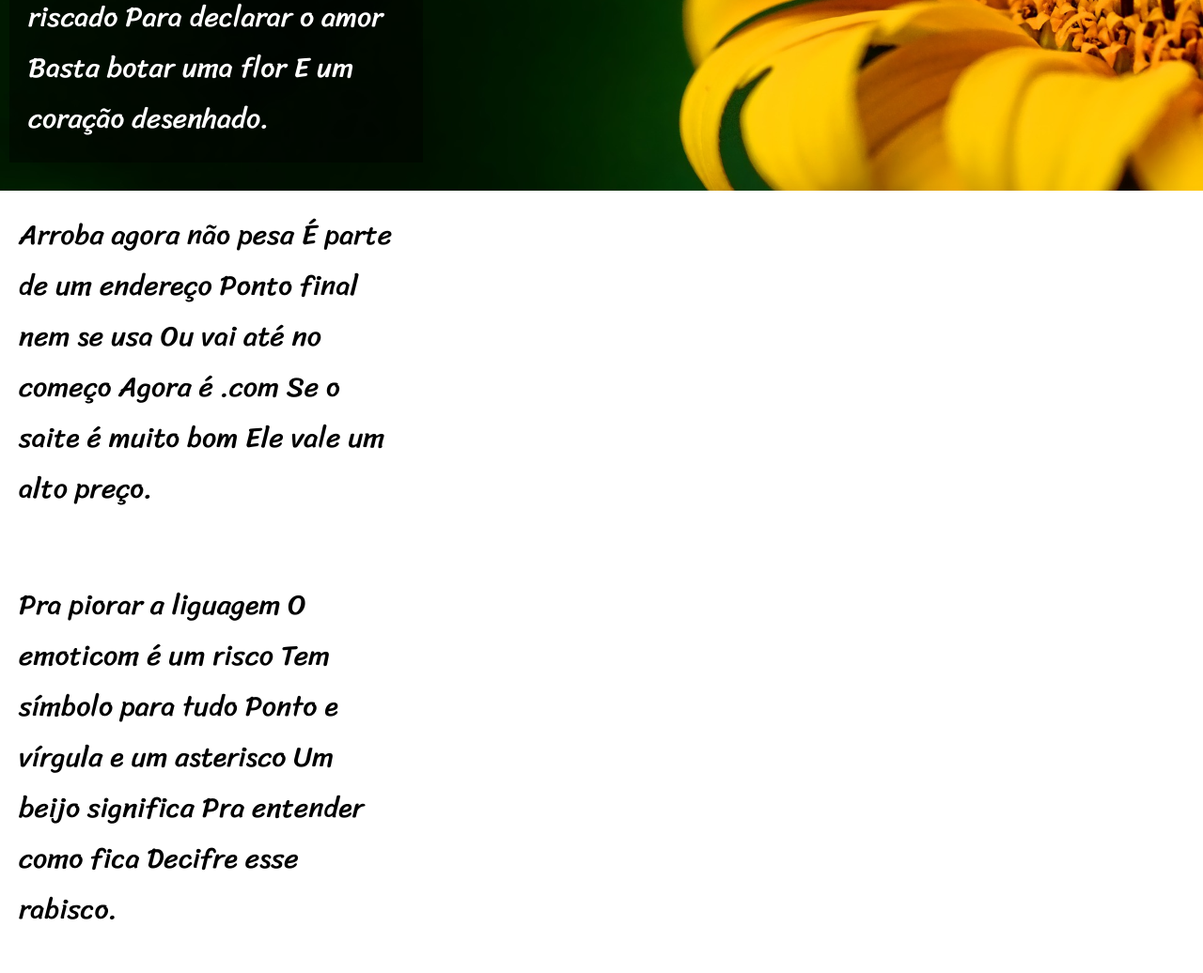
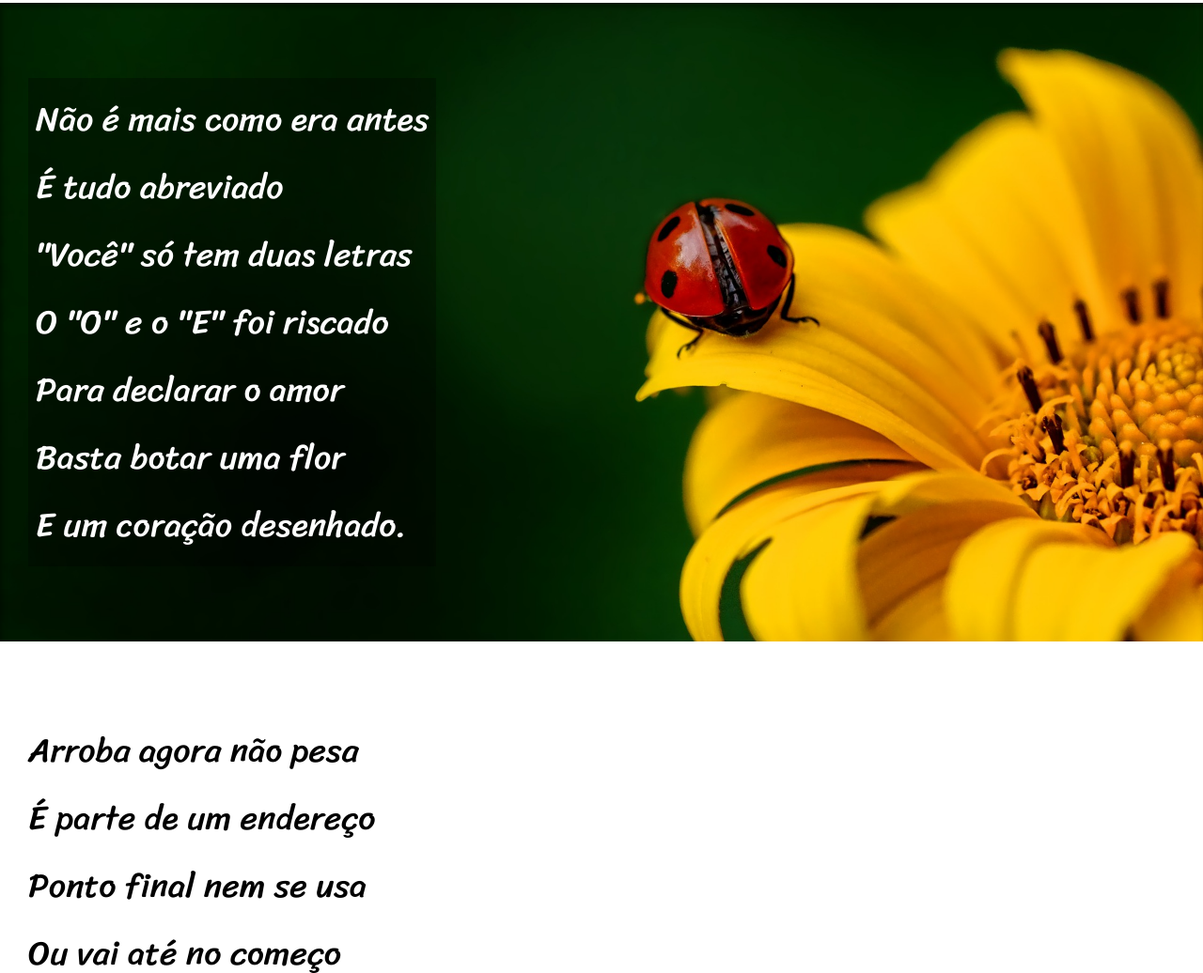
Before and after one commit to MadureiraL/Cordel-Moderno, a plain HTML site: page index.html in a window 1280 px wide. Shown: the part 878-1914 px from the top of the page at 94% size. Drawn offline with Linux system fonts and the light colour scheme.

Commit message:
att de estilo

```diff
--- a/index.html
+++ b/index.html
@@ -15,84 +15,123 @@
         por <a href="https://www.recantodasletras.com.br/poesias/3186743" target="_blank">Milton Duarte</a>
         </p>
     </header>
-    <main>
-        <article class="fundo01">
         <section class="fbranco">
-                <p class="text01">
+         <p>
             Estou ficando cansado
+            <br>
             Da tal tecnologia
+            <br>
             Só se fala por e-mail
+            <br>
             Mensagem curta e fria
+            <br>
             Twitter e Facebook
+            <br>
             Antes que eu caduque
+            <br>
             Vou dizer tudo em poesia.
          </p>
         </section>
-            <section class="ftransparente">
-                <p class="text02">
+        <section class="ftrasnparente" id="img01">
+         <p>
         Não é mais como era antes
+        <br>
         É tudo abreviado
+        <br>
         "Você" só tem duas letras
+        <br>
         O "O" e o "E" foi riscado
+        <br>
         Para declarar o amor
+        <br>
         Basta botar uma flor
+        <br>
         E um coração desenhado.
          </p>
         </section>
+
         <section class="fbranco">
-               <p class="text01">
+         <p>
         Arroba agora não pesa
+        <br>
         É parte de um endereço
+        <br>
         Ponto final nem se usa
+        <br>
         Ou vai até no começo
+        <br>
         Agora é .com
+        <br>
         Se o saite é muito bom
+        <br>
         Ele vale um alto preço.
          </p>
-               <p class="text01">
+         <p>
         Pra piorar a liguagem
+        <br>
         O emoticom é um risco
+        <br>
         Tem símbolo para tudo
+        <br>
         Ponto e vírgula e um asterisco
+        <br>
         Um beijo significa
+        <br>
         Pra entender como fica
+        <br>
         Decifre esse rabisco.
         </p>
-                <article class="fundo02">
-                    <section class="ftransparente">
-                        <p class="text02">
+        </section>
+
+        <section class="ftrasnparente" id="img02">
+         <p>
         Tenho saudade das cartas
+        <br>
         Escritas com a própria mão
+        <br>
         Mandava no mês de Junho
+        <br>
         Só chegava no Verão
+        <br>
         Mas matava a saudade
+        <br>
         Era texto de verdade
+        <br>
         Nas linhas do coração.
          </p>
         </section>
         <section class="fbranco">
-                        <p class="text01">
+            <p>
         Agora, escrevo e envio
+        <br>
         Chegando na mesma hora
+        <br>
         Mas quando vou prosear
+        <br>
         A pessoa foi embora
+        <br>
         Abriu outro aplicativo
+        <br>
         O mundo ficou cativo
+        <br>
         Da tecnologia do agora.
             </p>
-                        <p class="text01">
+            <p>
         Felizmente, pra orar
+        <br>
         Não precisa de internet
+        <br>
         Deus escuta todo mundo
+        <br>
         Se quiser, faça esse teste
+        <br>
         Dois pontos são dois joelhos
+        <br>
         Seus lábios são aparelhos
+        <br>
         Deixe que Deus interprete.
             </p>
         </section>
-                </article>
-            </section>
-    </main>
     <footer>
         Site Criado por <strong>Levi Madureira</strong> para o <strong>curso em vídeo</strong>
     </footer>
--- a/style.css
+++ b/style.css
@@ -3,9 +3,16 @@
 @import url('https://fonts.googleapis.com/css2?family=Passion+One:wght@700&display=swap');
 @import url('https://fonts.googleapis.com/css2?family=Sriracha&display=swap');
 
+*{
+    padding: 0px;
+    margin: 0px;
+}
+html,body {
+    min-height: 100vh;
 
+}
 #title{
-    font: normal 700 80px "Passion One";
+    font: normal 700 10vh "Passion One";
     margin-bottom: 10px;
 }
 header{
@@ -27,52 +34,32 @@ a{
 a:hover{
     text-decoration: underline;
 }
-body{
-    margin: 0px;
-    padding: 0px;
+section{
+   padding-top: 10vh;
+   padding-bottom: 10vh;
+   padding-left: 30px;
+   line-height: 2em;
+   font-size: 4.5vh;
+   font-family: "Sriracha";
 }
-main{
-    min-height: 250px;
-    max-width: 2000px;
-    margin-top: -30px;
-    margin-bottom: -30px;
-    padding: 0px;
-}
-.fundo01{
-background: black url(imagens/background001.jpg) center center no-repeat fixed;
+#img01{
+    background: black url(imagens/background001.jpg) center center no-repeat fixed;
     background-size: cover;
+    box-shadow: inset 2px 5px 5px rgba(0, 0, 0, 0.377);
 
 }
-.fundo02{
+#img02{
     background: black url(imagens/background002.jpg) center center no-repeat fixed;
-        background-size: cover;
-}
-.text01{
-    width: 400px;
-    padding: 20px;
+    background-size: cover;
+    box-shadow: inset 2px 5px 5px rgba(0, 0, 0, 0.377);
 
 }
-.text02{
-    width: 400px;
-    margin-left: 10px;
-    padding: 20px;
-    background-color: rgba(0, 0, 0, 0.411);
-
-}
-.fbranco{
-    font-family: "Sriracha";
-    font-size: 30px;
-    text-align: left;
-    background-color: white;
-    box-shadow: 5px 10px 10px rgba(0, 0, 0, 0.562);
-}
-.ftransparente{
-    font-family: "Sriracha";
-    font-size: 30px;
-    text-align: left;
+section.ftrasnparente > p{
+    display: inline-block;
+    padding: 8px;
+    background-color: rgba(0, 0, 0, 0.295);
+    line-height: 2em;
     color: white;
-
-
 }
 footer{
     background-color: black;
```
Lines whose indentation alone changed are shown as unchanged.
